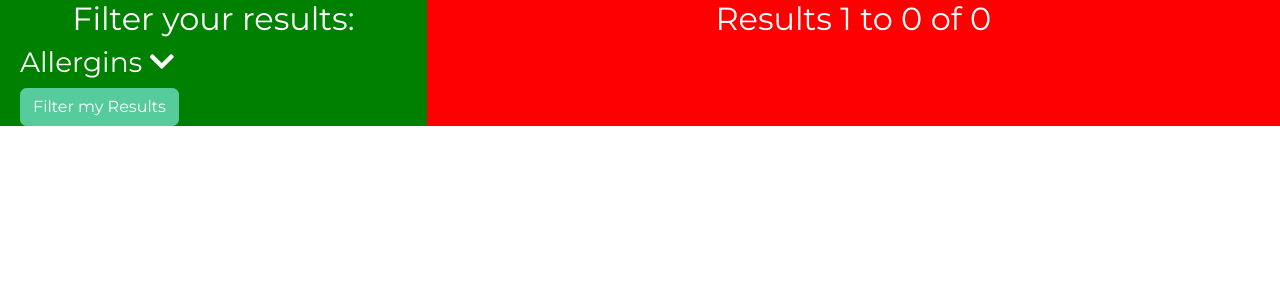
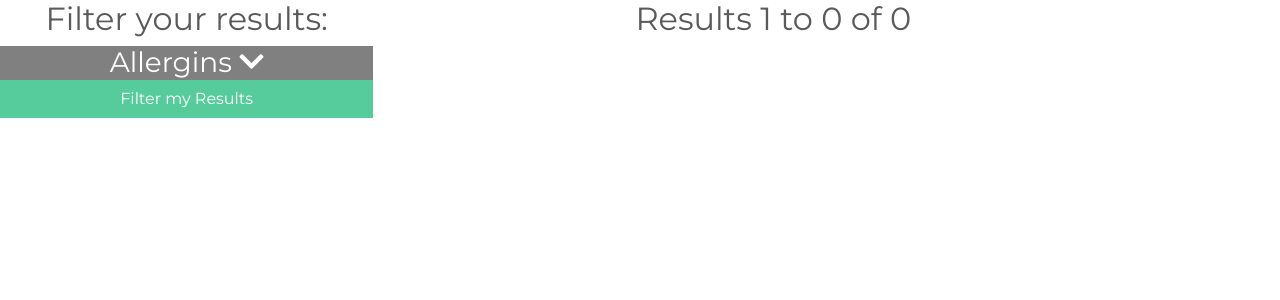
Before and after one commit to Lowe54/milestone3_project, a Flask app: page /results/ in a window 1280 px wide. Shown: the part 54-354 px from the top of the page. Run offline with Flask 2, Linux system fonts and the light colour scheme; data that the repository does not hold is empty; some libraries are stand-ins or nearby versions.

Commit message:
Results page styling

```diff
--- a/static/css/main.css
+++ b/static/css/main.css
@@ -1356,32 +1356,67 @@ html {
 
   .align-self-xl-stretch {
     align-self: stretch !important; } }
-h2 {
-  color: #ffffff; }
-
 .result-hits {
-  flex: 0 0 66.6666666667%;
-  max-width: 66.6666666667%;
-  background-color: red; }
+  flex: 0 0 79.1666666667%;
+  max-width: 79.1666666667%; }
+@media(max-width: 980px) {
+  .result-hits {
+    flex: 0 0 100%;
+    max-width: 100%; } }
+@media(min-width: 1024px) {
+  .result-hits {
+    flex: 0 0 62.5%;
+    max-width: 62.5%; } }
   .result-hits .result-hit {
-    background-color: white;
-    margin: 25px; }
+    margin-bottom: 25px;
+    margin-left: 5px;
+    background-color: #c0c0c0; }
     .result-hits .result-hit h4 {
       color: black;
-      border-bottom: 3px solid black; }
+      border-bottom: 3px solid black;
+      margin-bottom: 0; }
+    .result-hits .result-hit main {
+      background-color: #e6e6e6;
+      padding: 15px; }
     .result-hits .result-hit footer {
-      border-top: 3px solid black; }
+      border-top: 3px solid black;
+      color: #FFF; }
       .result-hits .result-hit footer .pull-right {
         float: right; }
 
 .results-facets {
-  flex: 0 0 33.3333333333%;
-  max-width: 33.3333333333%;
-  background-color: green;
-  color: #ffffff;
+  flex: 0 0 20.8333333333%;
+  max-width: 20.8333333333%;
+  color: #000;
   font-weight: bold; }
+@media(max-width: 980px) {
+  .results-facets {
+    flex: 0 0 100%;
+    max-width: 100%; }
+    .results-facets .form-check {
+      padding-left: 0; }
+      .results-facets .form-check h2 {
+        margin-bottom: 0; } }
+@media(min-width: 1024px) {
+  .results-facets {
+    flex: 0 0 29.1666666667%;
+    max-width: 29.1666666667%; }
+    .results-facets .form-check {
+      padding-left: 0; } }
   .results-facets h3 {
-    color: #FFF; }
+    color: #FFF;
+    text-align: center;
+    background-color: #808080;
+    margin-bottom: 0; }
+    .results-facets h3:first {
+      border-top-left-radius: 10px;
+      border-top-right-radius: 10px; }
+  .results-facets .facet div {
+    background-color: #f0f0f0;
+    border: 2px solid #c0c0c0; }
+  .results-facets .submit_filter_button {
+    border-radius: 0;
+    width: 100%; }
 
 #content {
   display: flex; }
--- a/static/sass/modules/_results.sass
+++ b/static/sass/modules/_results.sass
@@ -1,23 +1,53 @@
-h2
-    color: #ffffff
 .result-hits
-    @include make-col(8)
-    background-color: red
+    @media(max-width: 980px)
+        @include make-col(12)
+    @media(min-width: 1024px)
+        @include make-col(7.5)
+    @include make-col(9.5)
     .result-hit
-        background-color: white
-        margin: 25px
+        margin-bottom: 25px
+        margin-left: 5px
+        background-color: #c0c0c0
         h4
             color: black
             border-bottom: 3px solid black
+            margin-bottom: 0
+        main
+            background-color: lighten(#c0c0c0, 15%)
+            padding: 15px
         footer
             border-top: 3px solid black
+            color: #FFF
             .pull-right
                 float: right
 
 .results-facets
-    @include make-col(4)
-    background-color: green
-    color: #ffffff
+    @media(max-width: 980px)
+        @include make-col(12)
+        .form-check
+            padding-left: 0
+            h2
+                margin-bottom: 0
+    @media(min-width: 1024px)
+        @include make-col(3.5)
+        .form-check
+            padding-left: 0
+
+
+    @include make-col(2.5)
+    color: #000
     font-weight: bold
     h3
         color: #FFF
+        text-align: center
+        background-color: #808080
+        margin-bottom: 0
+        &:first
+            border-top-left-radius: 10px
+            border-top-right-radius: 10px
+    .facet div
+        background-color: #f0f0f0
+        border: 2px solid #c0c0c0
+    .submit_filter_button
+        border-radius: 0
+        width: 100%
--- a/templates/results.html
+++ b/templates/results.html
@@ -2,9 +2,10 @@
 {% block content %}
 <div class="row">
     <div class="results-facets">
-        <h2 class="text-center">Filter your results:</h2>
+
         <form method="GET" action="{{url_for('results')}}">
             <div class="form-check">
+                <h2 class="text-center">Filter your results:</h2>
                 <div class="facet">
                     <h3 data-toggle="collapse" data-target="#filter_allergin_body">Allergins&nbsp;<i class="fa fa-chevron-down"></i></h3>
                     <div id="filter_allergin_body" class="collapse">
@@ -18,7 +19,7 @@
                     </div>
                 </div>
                 <input type="hidden" name="qt" value="{{currentQueryTerm}}"/>
-                <input class="btn btn-success" type="submit" value="Filter my Results"/>
+                <input class="btn btn-success submit_filter_button" type="submit" value="Filter my Results"/>
             </div>
         </form>
     </div>
```
Also changed, not shown: 1 other file.
